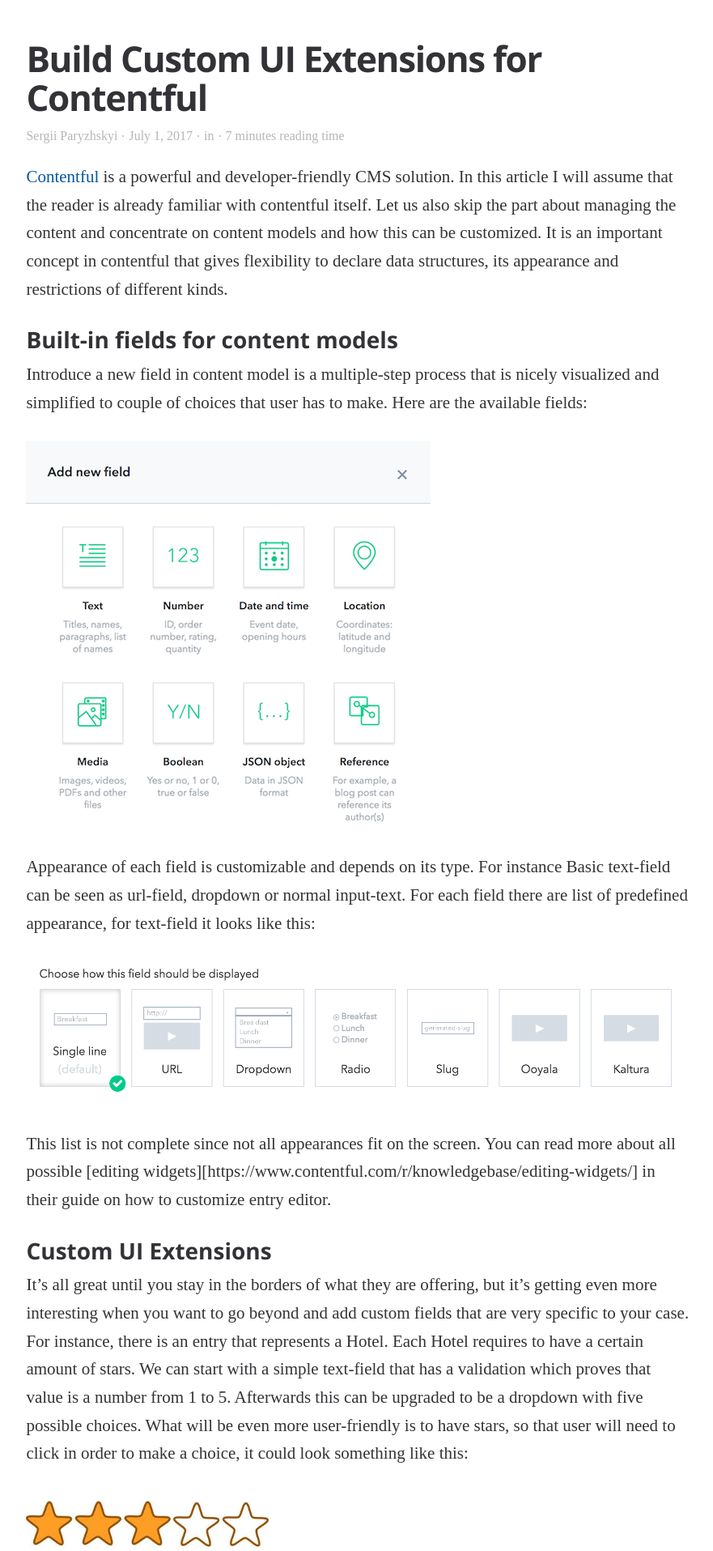
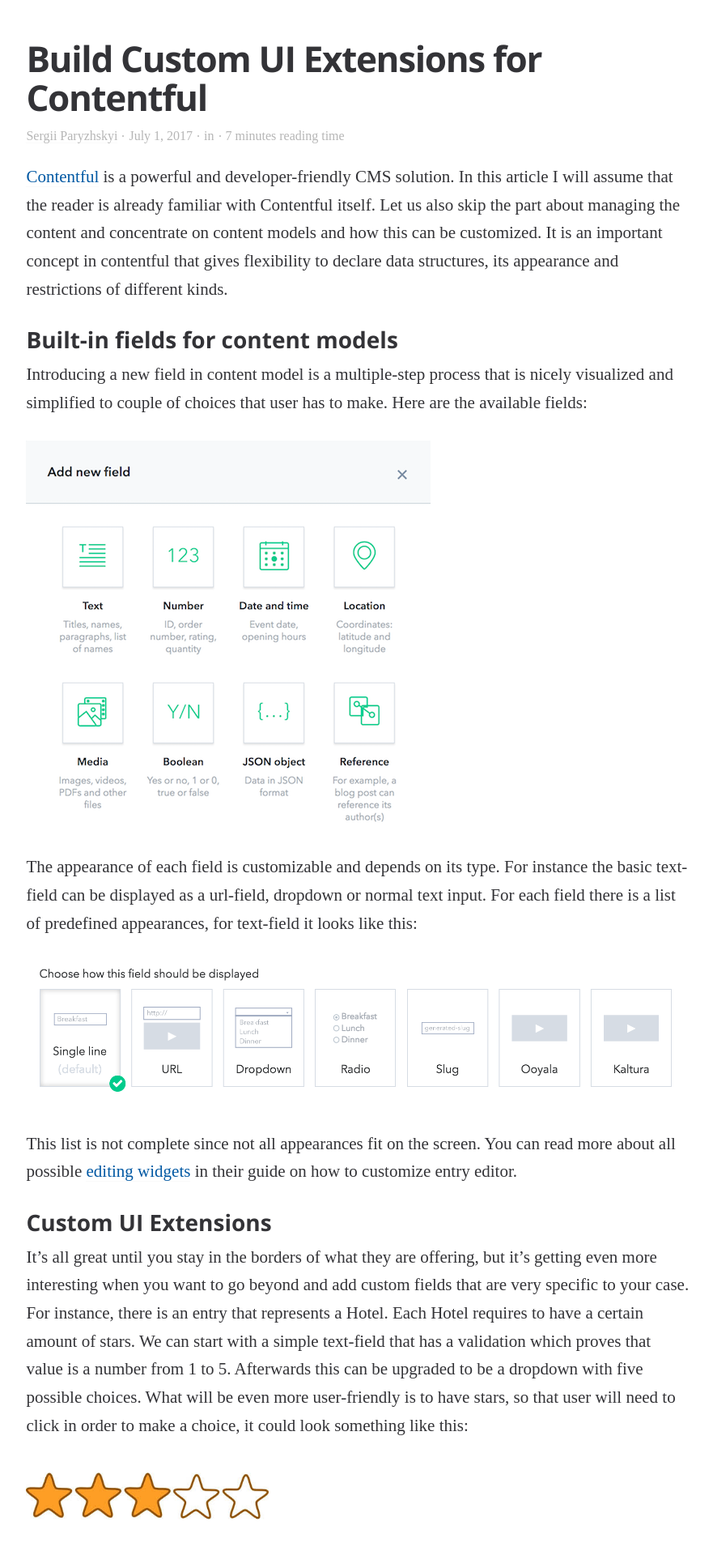
Before and after one commit to holidaycheck/tech-blog, a Jekyll site: the page built from _posts/2017-07-01-build-custom-ui-extensions-in-contentful.md, in a window 1280 px wide. Shown: the part 322-2237 px from the top of the page at 81% size, without its empty margins (198-1079 px from the left). Built offline with Jekyll 4.4.1, drawn with Linux system fonts in a browser that asks for light colours; some web fonts are replaced; some of the changed text lies outside the part shown.

Commit message:
Fixes some links plus better wording

```diff
--- a/_posts/2017-07-01-build-custom-ui-extensions-in-contentful.md
+++ b/_posts/2017-07-01-build-custom-ui-extensions-in-contentful.md
@@ -11,19 +11,19 @@
 feature_image: posts/2017-07-contentful-extensions/hero.png
 ---
 
-[Contentful][contentful] is a powerful and developer-friendly CMS solution. In this article I will assume that the reader is already familiar with contentful itself. Let us also skip the part about managing the content and concentrate on content models and how this can be customized. It is an important concept in contentful that gives flexibility to declare data structures, its appearance and restrictions of different kinds.
+[Contentful][contentful] is a powerful and developer-friendly CMS solution. In this article I will assume that the reader is already familiar with Contentful itself. Let us also skip the part about managing the content and concentrate on content models and how this can be customized. It is an important concept in contentful that gives flexibility to declare data structures, its appearance and restrictions of different kinds.
 
 ## Built-in fields for content models
 
-Introduce a new field in content model is a multiple-step process that is nicely visualized and simplified to couple of choices that user has to make. Here are the available fields:
+Introducing a new field in content model is a multiple-step process that is nicely visualized and simplified to couple of choices that user has to make. Here are the available fields:
 
 <img src="{{site.baseurl}}/img/posts/2017-07-contentful-extensions/fields.png" alt="Add New Field to Content Model" />
 
-Appearance of each field is customizable and depends on its type. For instance Basic text-field can be seen as url-field, dropdown or normal input-text. For each field there are list of predefined appearance, for text-field it looks like this:
+The appearance of each field is customizable and depends on its type. For instance the basic text-field can be displayed as a url-field, dropdown or normal text input. For each field there is a list of predefined appearances, for text-field it looks like this:
 
 <img src="{{site.baseurl}}/img/posts/2017-07-contentful-extensions/appearance.png" alt="Setting Up an Appearance for a Field" />
 
-This list is not complete since not all appearances fit on the screen. You can read more about all possible [editing widgets][https://www.contentful.com/r/knowledgebase/editing-widgets/] in their guide on how to customize entry editor.
+This list is not complete since not all appearances fit on the screen. You can read more about all possible [editing widgets][editing_widgets] in their guide on how to customize entry editor.
 
 ## Custom UI Extensions
 
@@ -49,11 +49,9 @@
 [CLI to manage UI Extensions on Contentful] [extension_cli]<br />
 [Samples of Custom Extensions][sample_extensions]
 
-[all_samples]: http://contentful.com
+[all_samples]: https://www.contentful.com/developers/docs/concepts/uiextensions/
 [rating_dropdown_example]: https://github.com/contentful/extensions/tree/master/samples/rating-dropdown
-[editing_wdgets]: http://contentful.com
-[contentful]: http://contentful.com
-[contentful]: http://contentful.com
+[editing_widgets]: https://www.contentful.com/r/knowledgebase/editing-widgets/
 [contentful]: http://contentful.com
 [ui-extension-sdk]: https://github.com/contentful/ui-extensions-sdk
 [extension_api_reference]: https://github.com/contentful/ui-extensions-sdk/blob/master/docs/ui-extensions-sdk-frontend.md
```
Also changed, not shown: other parts of _posts/2017-07-01-build-custom-ui-extensions-in-contentful.md (+3 -3 lines).
